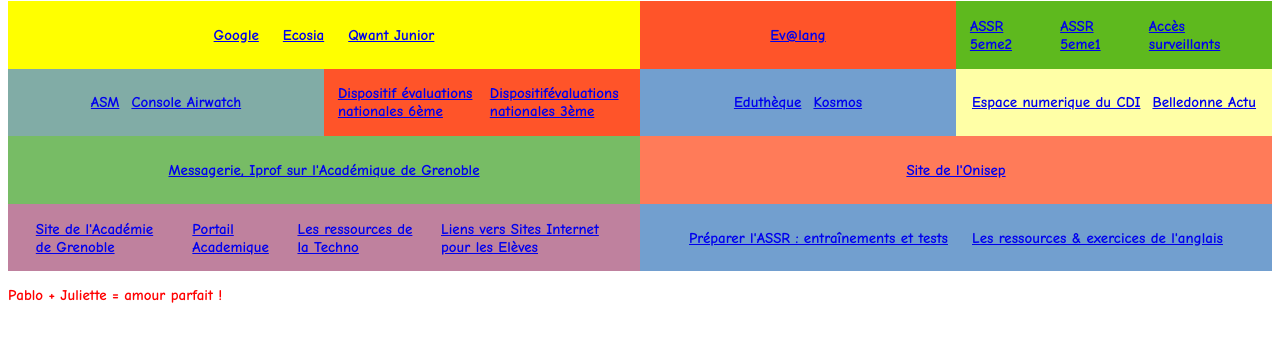
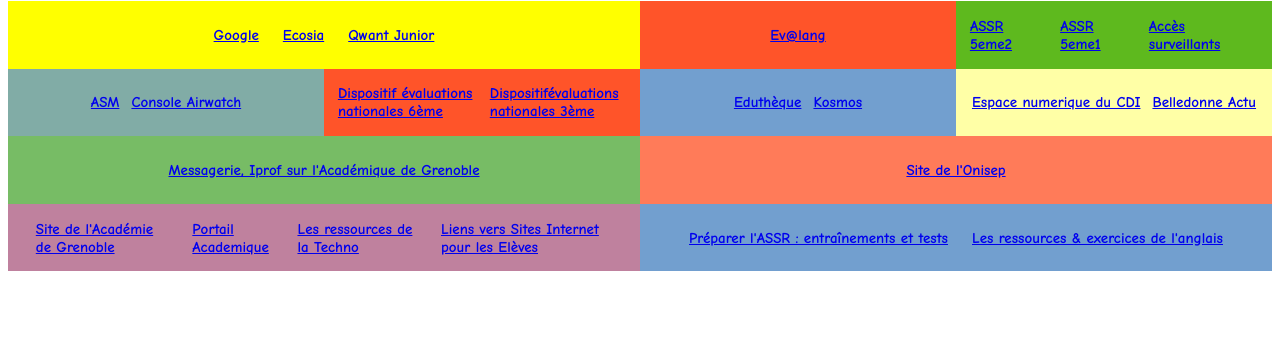
Before and after one commit to kangapi/collegeWebsite, a plain HTML site: page index.html in a window 1280 px wide. Shown: the part 27-368 px from the top of the page. Drawn offline with Linux system fonts and the light colour scheme.

Commit message:
Update index.html

```diff
--- a/index.html
+++ b/index.html
@@ -73,5 +73,4 @@
     </div>
 </div>
 </body>
-    <p class="pablo">Pablo + Juliette = amour parfait ! </p>
 </html>
```
